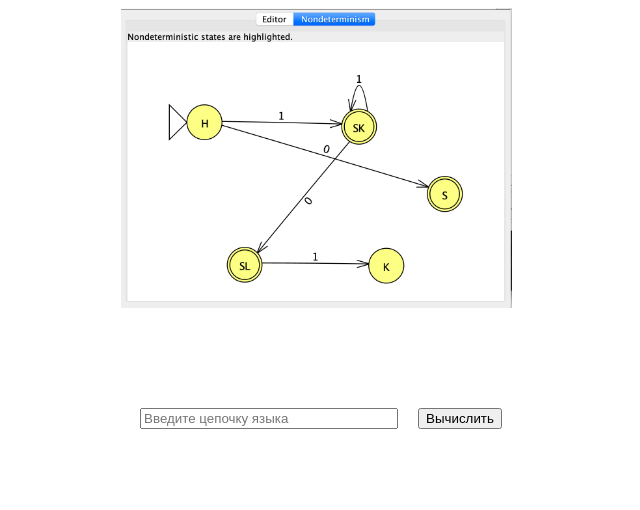
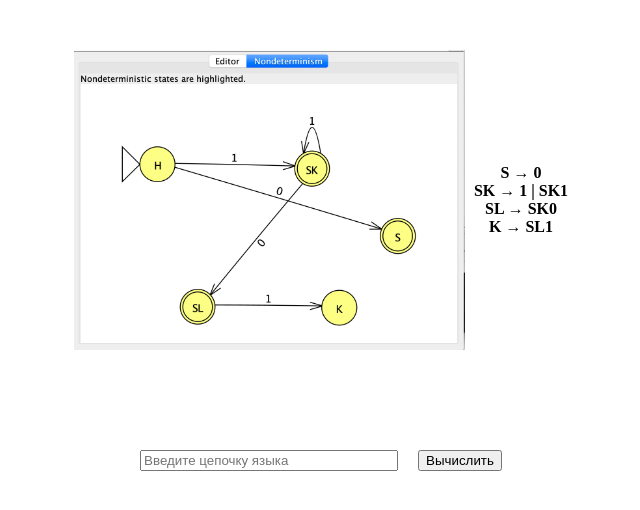
Before and after one commit to Kasatikov/finiteAutomata, a plain HTML site: page index.html in a window 1280 px wide. Shown: the whole page, without its empty margins (319-959 px from the left). Drawn offline with Linux system fonts and the light colour scheme.

Commit message:
some fixes

```diff
--- a/finiteAutomata.js
+++ b/finiteAutomata.js
@@ -22,14 +22,14 @@ function finiteAutomata(str) {
         switch (currentState) {
             case STATES.H: {
                 if (char === TERMINALS[0]) {
-                    html +=('<div>' + charChain + '-->' + STATES.H + '</div>');
+                    html +=('<div>' + charChain + ' --> ' + STATES.H + '</div>');
                     currentState = STATES.S;
-                    html +=('<div>' + char + '-->' + STATES.S + '</div>');
+                    html +=('<div>' + char + ' --> ' + STATES.S + '</div>');
                 }
                 else if (char === TERMINALS[1]) {
-                    html+=('<div>' + charChain + '-->' + STATES.H + '</div>');
+                    html+=('<div>' + charChain + ' --> ' + STATES.H + '</div>');
                     currentState = STATES.SK;
-                    html+=('<div>' + char + '-->' + STATES.SK + '</div>');
+                    html+=('<div>' + char + ' --> ' + STATES.SK + '</div>');
                 }
                 else {
                     currentState = STATES.ER;
@@ -38,13 +38,13 @@ function finiteAutomata(str) {
             }
 
             case STATES.SK: {
-                if (char === TERMINALS[0]) {
+                if (char === TERMINALS[0] && isLastSymbol) {
                     currentState = STATES.SL;
-                    html+=('<div>' + char + '-->' + STATES.SL + '</div>');
+                    html+=('<div>' + char + ' --> ' + STATES.SL + '</div>');
                 }
                 else if (char === TERMINALS[1]) {
                     currentState = STATES.SK;
-                    html+=('<div>' +char + '-->' + STATES.SK + '</div>');
+                    html+=('<div>' +char + ' --> ' + STATES.SK + '</div>');
                 }
                 else {
                     currentState = STATES.ER;
@@ -53,20 +53,14 @@ function finiteAutomata(str) {
             }
 
             case STATES.SL: {
-                if (char === TERMINALS[1]) {
-                    currentState = STATES.K;
-                    html+=('<div>' +char + '-->' + STATES.K + ' </div>');
-                }
-                else {
+                if (!isLastSymbol) {
                     currentState = STATES.ER;
                 }
                 break;
             }
 
             case STATES.K: {
-                if (!isLastSymbol) {
-                    currentState = STATES.ER;
-                }
+                currentState = STATES.ER;
                 break;
             }
             case STATES.S: {
--- a/index.html
+++ b/index.html
@@ -23,6 +23,7 @@
     #log {
         text-align: center;
         margin-top: 20px;
+        margin-bottom: 20px;
     }
     #log > div {
         margin-top: 10px;
@@ -33,11 +34,31 @@
         background-repeat: no-repeat;
         width: 400px;
         height: 300px;
-        margin: 0 auto;
+    }
+    #rules {
+        text-align: center;
+        display: flex;
+        flex-direction: column;
+        justify-content: center;
+        font-weight: bold;
+        align-items: center;
+    }
+    #info-wrapper {
+        display: flex;
+        justify-content: center;
+        margin-top: 50px;
     }
 </style>
 <body>
-<div id="image">
+<div id="info-wrapper">
+    <div id="image">
+    </div>
+    <div id="rules">
+        <div> S → 0</div>
+        <div> SK → 1 | SK1</div>
+        <div> SL → SK0</div>
+        <div> K → SL1</div>
+    </div>
 </div>
 <div class="wrapper">
     <input id="input" type="text" placeholder="Введите цепочку языка"/>
```
